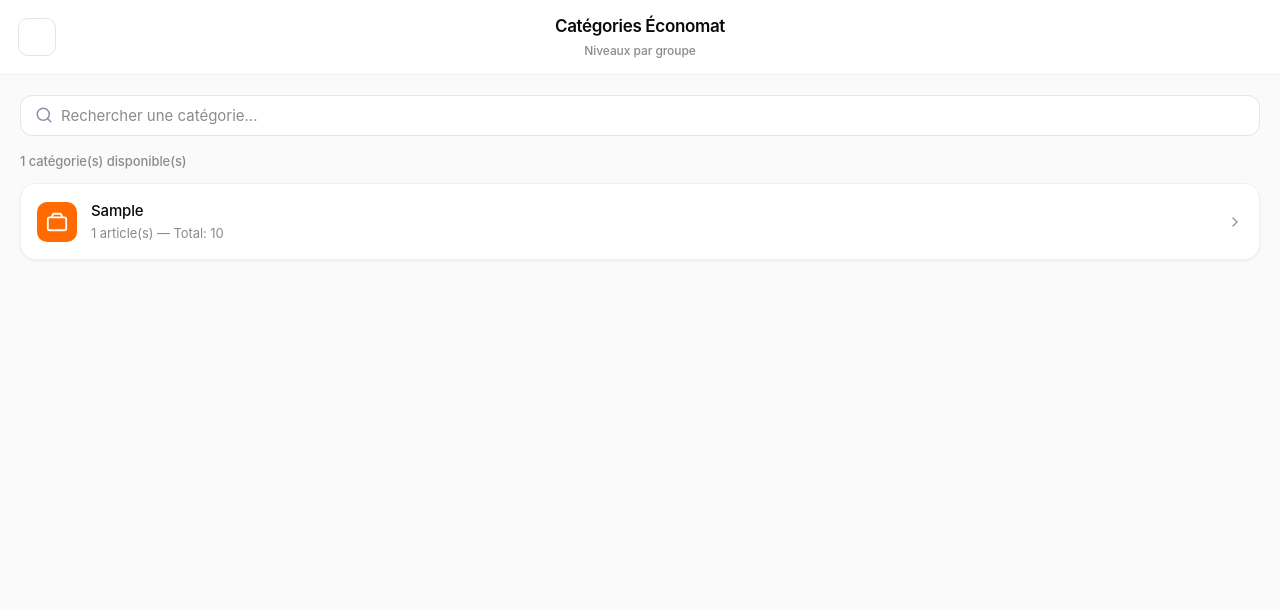
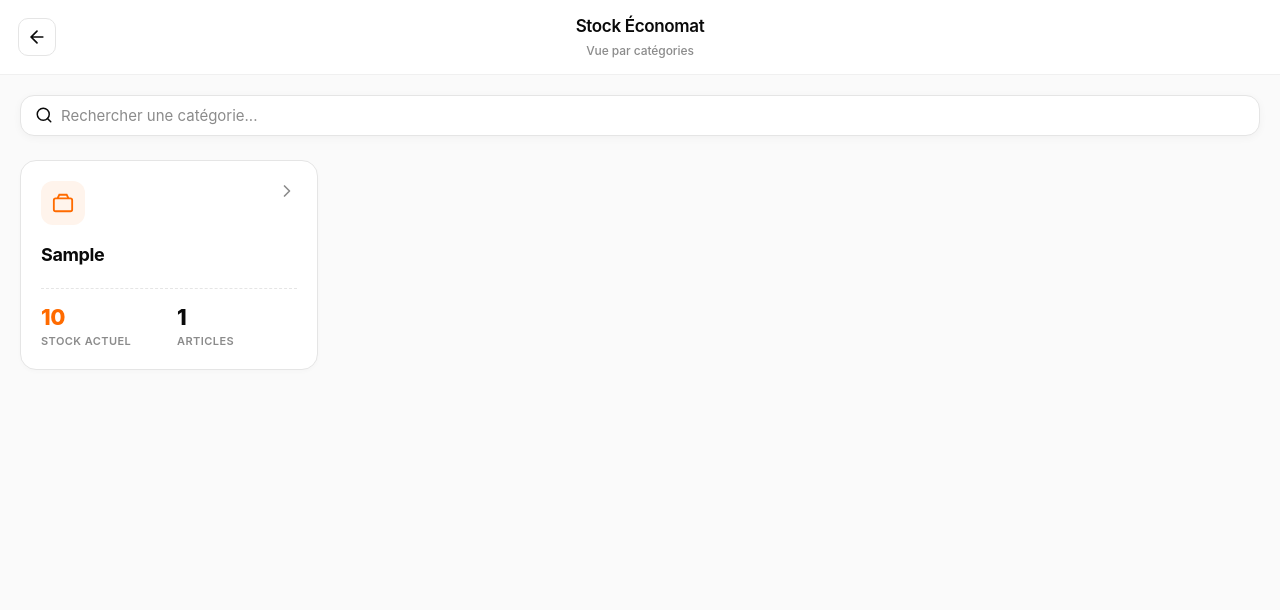
Before and after one commit to eddinemoonmoon-hub/scan-reception-v2, a Flask app: page /admin/economat/stock in a window 1280 px wide. Shown: the top 610 px of the page. Run offline with Flask 3, Linux system fonts and the light colour scheme; a user stored in the database is signed in; tables that the repository leaves empty hold one stand-in row (values such as "Sample post").

Commit message:
Design: Premium grid UI for Economat stock categories

```diff
--- a/templates/admin/economat/stock.html
+++ b/templates/admin/economat/stock.html
@@ -3,17 +3,164 @@
 {% block body_class %}app-page admin-page{% endblock %}
 
 {% block body %}
+<style>
+  /* Premium Pro UI Specific to Stock Page */
+  .pro-header {
+    margin-bottom: 24px;
+  }
+
+  .pro-grid {
+    display: grid;
+    grid-template-columns: 1fr;
+    gap: 16px;
+    margin-top: 16px;
+  }
+  @media(min-width: 640px) {
+    .pro-grid { grid-template-columns: repeat(auto-fill, minmax(280px, 1fr)); }
+  }
+
+  .pro-cat-card {
+    background: #FFFFFF;
+    border: 1px solid var(--border-strong);
+    border-radius: 16px;
+    padding: 20px;
+    text-decoration: none;
+    color: inherit;
+    display: flex;
+    flex-direction: column;
+    position: relative;
+    overflow: hidden;
+    transition: all 0.25s cubic-bezier(0.4, 0, 0.2, 1);
+    box-shadow: 0 2px 4px rgba(0,0,0,0.02);
+  }
+
+  .pro-cat-card::before {
+    content: '';
+    position: absolute;
+    top: 0; left: 0;
+    width: 4px; height: 100%;
+    background: var(--primary);
+    opacity: 0;
+    transition: opacity 0.25s ease;
+  }
+
+  .pro-cat-card:hover {
+    transform: translateY(-4px);
+    box-shadow: 0 12px 28px rgba(0,0,0,0.06);
+    border-color: var(--border-strong);
+  }
+  .pro-cat-card:hover::before { opacity: 1; }
+
+  .pro-cat-header {
+    display: flex;
+    justify-content: space-between;
+    align-items: flex-start;
+  }
+
+  .pro-cat-icon {
+    width: 44px; height: 44px;
+    border-radius: 12px;
+    background: var(--primary-light);
+    color: var(--primary);
+    display: flex; align-items: center; justify-content: center;
+  }
+
+  .pro-cat-title {
+    font-size: 18px;
+    font-weight: 700;
+    color: var(--text);
+    margin-top: 16px;
+    margin-bottom: 20px;
+    letter-spacing: -0.02em;
+    white-space: nowrap;
+    overflow: hidden;
+    text-overflow: ellipsis;
+  }
+
+  .pro-cat-stats {
+    display: flex;
+    gap: 16px;
+    padding-top: 16px;
+    border-top: 1px dashed var(--border-strong);
+    margin-top: auto;
+  }
+
+  .pro-stat-group {
+    flex: 1;
+    display: flex;
+    flex-direction: column;
+  }
+
+  .pro-stat-val {
+    font-size: 22px;
+    font-weight: 800;
+    color: var(--text);
+    line-height: 1.1;
+    letter-spacing: -0.02em;
+  }
+  .pro-stat-val.highlight { color: var(--primary); }
+
+  .pro-stat-lbl {
+    font-size: 11px;
+    font-weight: 600;
+    color: var(--text3);
+    text-transform: uppercase;
+    letter-spacing: 0.04em;
+    margin-top: 4px;
+  }
+
+  .pro-breadcrumb {
+    display: inline-flex;
+    align-items: center;
+    gap: 8px;
+    padding: 8px 16px;
+    background: white;
+    border: 1px solid var(--border-strong);
+    border-radius: 12px;
+    font-size: 14px;
+    font-weight: 600;
+    color: var(--text2);
+    text-decoration: none;
+    transition: all 0.15s;
+    margin-bottom: 20px;
+    box-shadow: 0 1px 2px rgba(0,0,0,0.02);
+  }
+  .pro-breadcrumb:hover {
+    background: var(--primary-light);
+    border-color: var(--primary);
+    color: var(--primary);
+  }
+
+  .pro-article-qty {
+    background: var(--bg);
+    border: 1px solid var(--border-strong);
+    padding: 8px 16px;
+    border-radius: 12px;
+    font-size: 18px;
+    font-weight: 800;
+    color: var(--text);
+    min-width: 60px;
+    text-align: center;
+    letter-spacing: -0.02em;
+  }
+  .pro-article-qty.positive {
+    background: #E7F8F1;
+    border-color: rgba(16, 185, 129, 0.2);
+    color: #059669;
+  }
+</style>
+
 <div class="app-shell">
 
   <header class="app-header">
     <a href="{% if selected_cat %}/admin/economat/stock{% else %}/admin/economat{% endif %}" class="header-back">
       <svg width="20" height="20" viewBox="0 0 24 24" fill="none">
-        <path d="M19 12H5M12 19l-7-7 7-7" stroke="white" stroke-width="2" stroke-linecap="round"/>
+        <path d="M19 12H5M12 19l-7-7 7-7" stroke="currentColor" stroke-width="2" stroke-linecap="round"/>
       </svg>
     </a>
     <div class="header-center">
-      <div class="app-title">{% if selected_cat %}{{ selected_cat }}{% else %}Catégories Économat{% endif %}</div>
-      <div class="app-subtitle">{% if selected_cat %}Articles de la catégorie{% else %}Niveaux par groupe{% endif %}</div>
+      <div class="app-title">{% if selected_cat %}Catégorie : {{ selected_cat }}{% else %}Stock Économat{% endif %}</div>
+      <div class="app-subtitle">{% if selected_cat %}Détail des articles{% else %}Vue par catégories{% endif %}</div>
     </div>
     <div class="w-10"></div>
   </header>
@@ -21,78 +168,90 @@
   <main class="app-main">
 
     {% if not selected_cat %}
-    <!-- VIEW 1: CATEGORY LIST -->
+    <!-- ================= VIEW 1: CATEGORY GRID ================= -->
 
-    <form method="GET" action="/admin/economat/stock" class="search-form">
-      <div class="search-wrap">
-        <svg width="18" height="18" viewBox="0 0 24 24" fill="none"><circle cx="11" cy="11" r="8" stroke="#8B8FA8" stroke-width="2"/><path d="M21 21l-4.35-4.35" stroke="#8B8FA8" stroke-width="2" stroke-linecap="round"/></svg>
+    <div class="pro-header">
+      <form method="GET" action="/admin/economat/stock" class="search-form" style="margin-bottom: 0;">
+        <div class="search-wrap" style="box-shadow: 0 2px 8px rgba(0,0,0,0.04); border-radius: 14px;">
+          <svg width="18" height="18" viewBox="0 0 24 24" fill="none"><circle cx="11" cy="11" r="8" stroke="currentColor" stroke-width="2"/><path d="M21 21l-4.35-4.35" stroke="currentColor" stroke-width="2" stroke-linecap="round"/></svg>
           <input type="text" name="q" value="{{ search }}" class="search-input" placeholder="Rechercher une catégorie...">
           {% if search %}<a href="/admin/economat/stock" class="search-clear">X</a>{% endif %}
         </div>
       </form>
-
-    <div class="list-header">
-      <span class="list-count">{{ categories|length }} catégorie(s) disponible(s)</span>
     </div>
 
     {% if categories %}
-    <div class="quick-actions">
+    <div class="pro-grid">
       {% for cat_name, count, total_qty in categories %}
-      <a href="/admin/economat/stock?cat={{ cat_name }}" class="action-card">
-        <div class="action-icon orange">
-          <svg width="22" height="22" viewBox="0 0 24 24" fill="none"><path d="M20 7H4a2 2 0 00-2 2v10a2 2 0 002 2h16a2 2 0 002-2V9a2 2 0 00-2-2zM16 3H8L6 7h12l-2-4z" stroke="white" stroke-width="2"/></svg>
+      <a href="/admin/economat/stock?cat={{ cat_name }}" class="pro-cat-card">
+        <div class="pro-cat-header">
+          <div class="pro-cat-icon">
+            <svg width="22" height="22" viewBox="0 0 24 24" fill="none">
+              <path d="M20 7H4a2 2 0 00-2 2v10a2 2 0 002 2h16a2 2 0 002-2V9a2 2 0 00-2-2zM16 3H8L6 7h12l-2-4z" stroke="currentColor" stroke-width="2" stroke-linecap="round"/>
+            </svg>
           </div>
-        <div style="flex:1;">
-          <div class="action-label">{{ cat_name or 'Non classé' }}</div>
-          <div class="action-sub">{{ count }} article(s) — Total: {{ total_qty|int if total_qty == total_qty|int else total_qty }}</div>
+          <svg width="20" height="20" viewBox="0 0 24 24" fill="none" style="color:var(--text3);">
+            <path d="M9 18l6-6-6-6" stroke="currentColor" stroke-width="2" stroke-linecap="round" stroke-linejoin="round"/>
+          </svg>
         </div>
-        <svg class="action-arrow" width="16" height="16" viewBox="0 0 24 24" fill="none"><path d="M9 18l6-6-6-6" stroke="#8B8FA8" stroke-width="2" stroke-linecap="round"/></svg>
+
+        <div class="pro-cat-title">{{ cat_name or 'Non classé' }}</div>
+
+        <div class="pro-cat-stats">
+          <div class="pro-stat-group">
+            <div class="pro-stat-val highlight">{{ total_qty|int if total_qty == total_qty|int else total_qty }}</div>
+            <div class="pro-stat-lbl">Stock Actuel</div>
+          </div>
+          <div class="pro-stat-group">
+            <div class="pro-stat-val">{{ count }}</div>
+            <div class="pro-stat-lbl">Articles</div>
+          </div>
+        </div>
       </a>
       {% endfor %}
     </div>
     {% else %}
     <div class="empty-state">
-      <p>Aucun stock enregistré en économat</p>
+      <svg width="64" height="64" viewBox="0 0 24 24" fill="none"><path d="M20 7H4a2 2 0 00-2 2v10a2 2 0 002 2h16a2 2 0 002-2V9a2 2 0 00-2-2zM16 3H8L6 7h12l-2-4z" stroke="currentColor" stroke-width="1.5" stroke-linecap="round"/></svg>
+      <p style="margin-top:16px;">Aucun stock enregistré en économat</p>
     </div>
     {% endif %}
 
     {% else %}
-    <!-- VIEW 2: ARTICLES IN CATEGORY -->
+    <!-- ================= VIEW 2: ARTICLES IN CATEGORY ================= -->
 
-    <div style="margin-bottom:12px;">
-      <a href="/admin/economat/stock" class="btn-sm-outline" style="display:inline-flex;align-items:center;gap:6px;">
-        <svg width="14" height="14" viewBox="0 0 24 24" fill="none"><path d="M19 12H5M12 19l-7-7 7-7" stroke="currentColor" stroke-width="2" stroke-linecap="round"/></svg>
+    <a href="/admin/economat/stock" class="pro-breadcrumb">
+      <svg width="16" height="16" viewBox="0 0 24 24" fill="none"><path d="M15 18l-6-6 6-6" stroke="currentColor" stroke-width="2" stroke-linecap="round" stroke-linejoin="round"/></svg>
       Toutes les catégories
     </a>
-    </div>
 
     <form method="GET" action="/admin/economat/stock" class="search-form">
       <input type="hidden" name="cat" value="{{ selected_cat }}">
-      <div class="search-wrap">
-        <svg width="18" height="18" viewBox="0 0 24 24" fill="none"><circle cx="11" cy="11" r="8" stroke="#8B8FA8" stroke-width="2"/><path d="M21 21l-4.35-4.35" stroke="#8B8FA8" stroke-width="2" stroke-linecap="round"/></svg>
+      <div class="search-wrap" style="box-shadow: 0 2px 8px rgba(0,0,0,0.04); border-radius: 14px;">
+        <svg width="18" height="18" viewBox="0 0 24 24" fill="none"><circle cx="11" cy="11" r="8" stroke="currentColor" stroke-width="2"/><path d="M21 21l-4.35-4.35" stroke="currentColor" stroke-width="2" stroke-linecap="round"/></svg>
         <input type="text" name="q" value="{{ search }}" class="search-input" placeholder="Rechercher code, désignation...">
         {% if search %}<a href="/admin/economat/stock?cat={{ selected_cat }}" class="search-clear">X</a>{% endif %}
       </div>
     </form>
 
-    <div class="list-header">
-      <span class="list-count">{{ pagination.total }} article(s) dans {{ selected_cat }}</span>
+    <div class="list-header" style="margin-top: 24px;">
+      <span class="list-count" style="text-transform: uppercase; font-size: 12px; letter-spacing: 0.05em;">{{ pagination.total }} article(s) trouvé(s)</span>
     </div>
 
     {% if stocks %}
-    <div class="items-list">
+    <div class="items-list" style="border-radius: 16px; box-shadow: 0 4px 12px rgba(0,0,0,0.03);">
       {% for s in stocks %}
-      <div class="item-card">
+      <div class="item-card" style="padding: 16px 20px;">
         <div class="item-main">
-          <div class="item-code">{{ s.article.code_article }}</div>
-          <div class="item-name">{{ s.article.designation }}</div>
-          <div class="item-meta">
+          <div class="item-code" style="font-size:12px;">{{ s.article.code_article }}</div>
+          <div class="item-name" style="font-size:16px;">{{ s.article.designation }}</div>
+          <div class="item-meta" style="margin-top:8px;">
             <span class="meta-tag">{{ s.article.unite }}</span>
             {% if s.article.barcode %}<span class="meta-tag barcode-tag">{{ s.article.barcode }}</span>{% endif %}
-            {% if s.updated_at %}<span class="meta-tag">{{ s.updated_at.strftime('%d/%m %H:%M') }}</span>{% endif %}
+            {% if s.updated_at %}<span class="meta-tag" style="color:var(--text3); border:none; background:transparent; padding:0;">Mis à jour : {{ s.updated_at.strftime('%d/%m %H:%M') }}</span>{% endif %}
           </div>
         </div>
-        <div class="ligne-qty-badge" style="background:#E7F8F1;color:#059669;font-size:18px;">
+        <div class="pro-article-qty {% if s.quantity > 0 %}positive{% endif %}">
           {{ s.quantity|int if s.quantity == s.quantity|int else s.quantity }}
         </div>
       </div>
```
Lines whose indentation alone changed are shown as unchanged.
